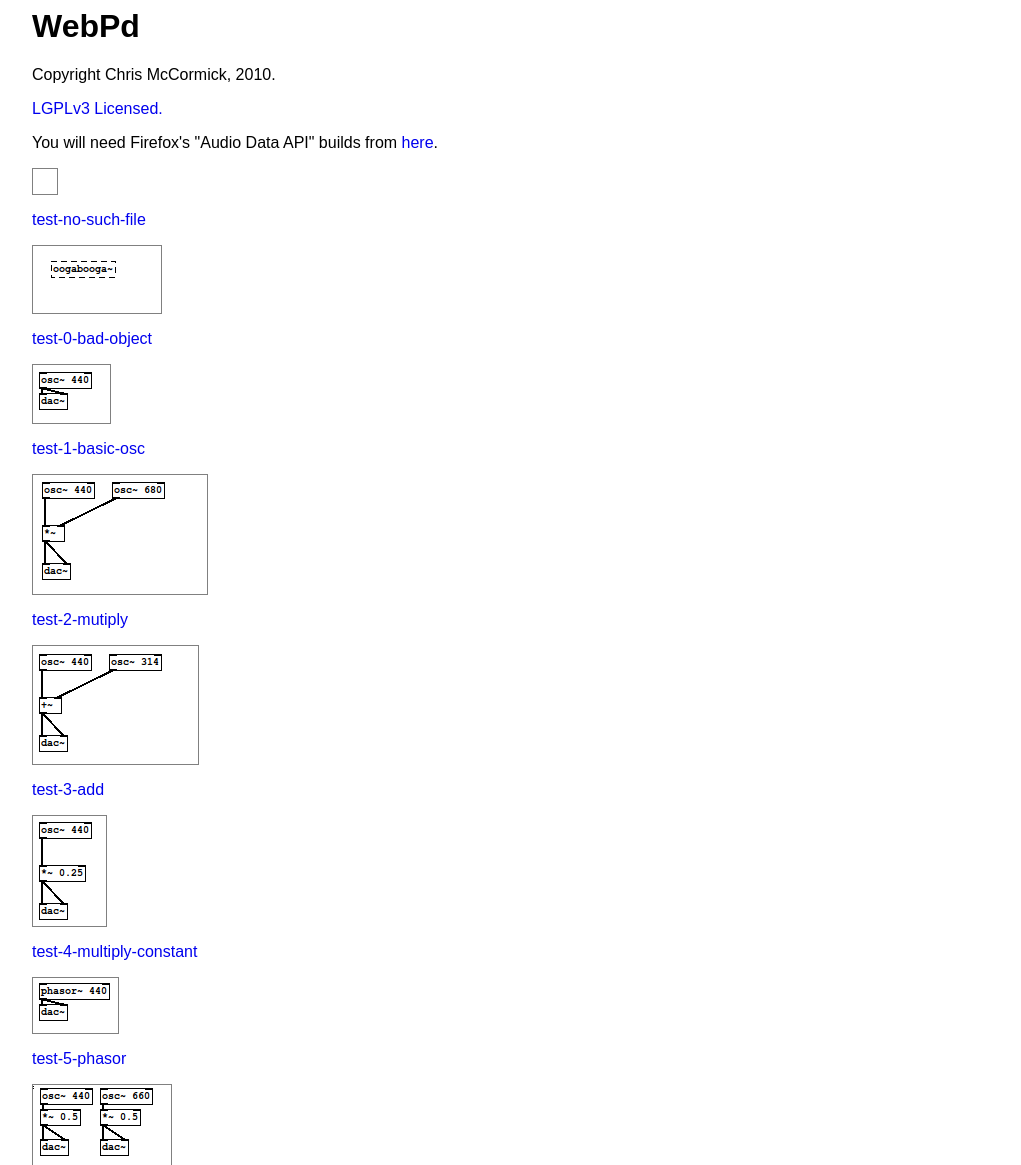
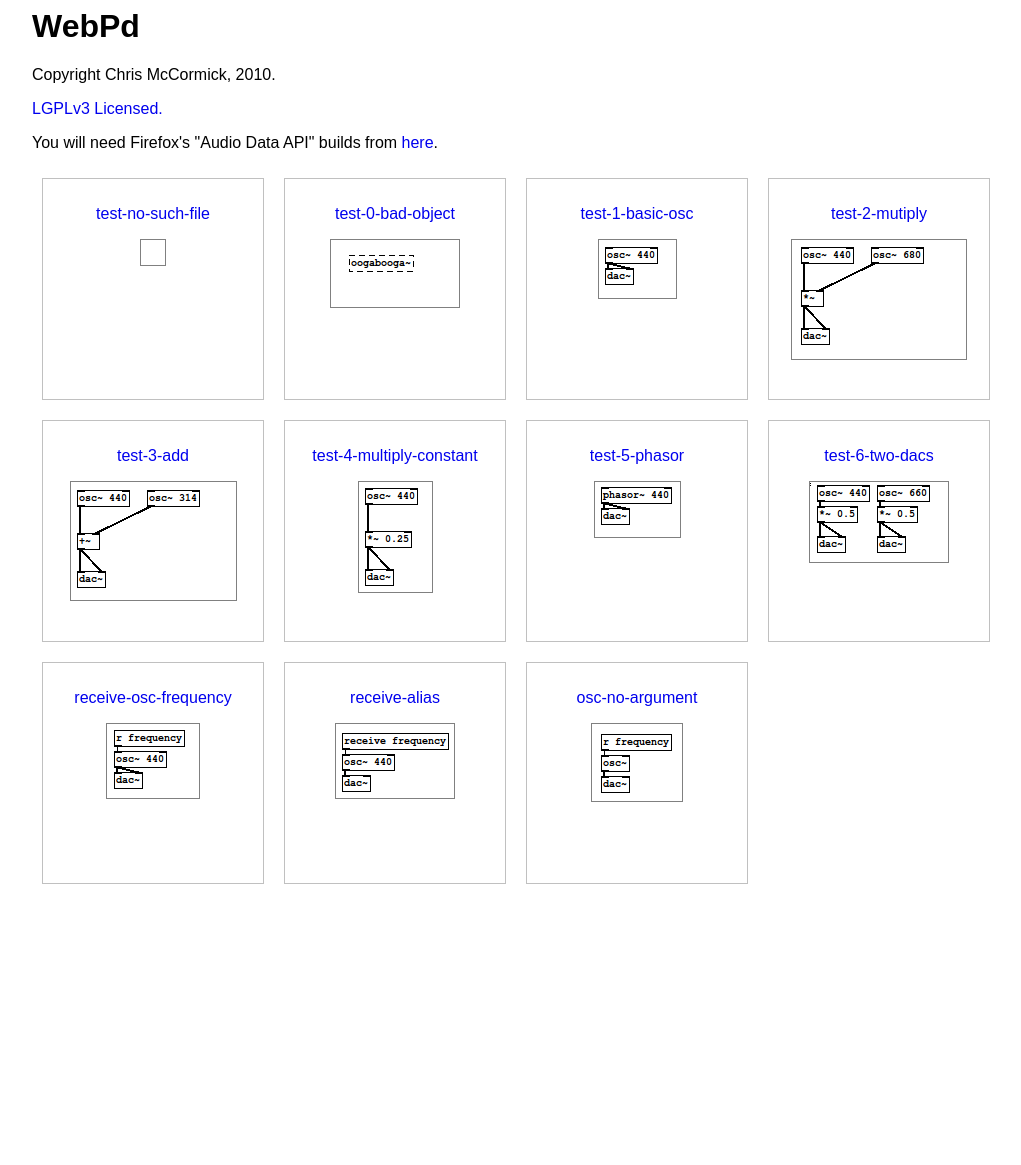
Before and after one commit to sebpiq/WebPd, a PHP site: page /tests.html in a window 1280 px wide. Shown: the top 1165 px of the page, without its empty margins (18-1039 px from the left). After the commit the page ends 884 px from the top, so only its background shows below. Run offline with PHP 8.4, Linux system fonts and the light colour scheme.

Commit message:
README wording and tests page layout.

```diff
--- a/style.css
+++ b/style.css
@@ -20,6 +20,16 @@
 	margin: 10px;
 }
 
+.test {
+	float: left;
+	margin: 10px;
+	padding: 10px;
+	height: 200px;
+	width: 200px;
+	text-align: center;
+	border: 1px solid silver;
+}
+
 #unimplemented {
 	display: none;
 }
--- a/tests.html
+++ b/tests.html
@@ -46,7 +46,7 @@
 				});
 			} else {
 				for (t in tests){
-					contents.innerHTML = contents.innerHTML + "<p><a href='?" + tests[t] + "'><p><img src='unittests/" + tests[t] + ".png'></p>" + tests[t] + "</a></p>";
+					contents.innerHTML = contents.innerHTML + "<span class='test'><a href='?" + tests[t] + "'><p>" + tests[t] + "</p><img src='unittests/" + tests[t] + ".png'></a></span>";
 				}
 			}
 		}
```
Also changed, not shown: 1 other file.
